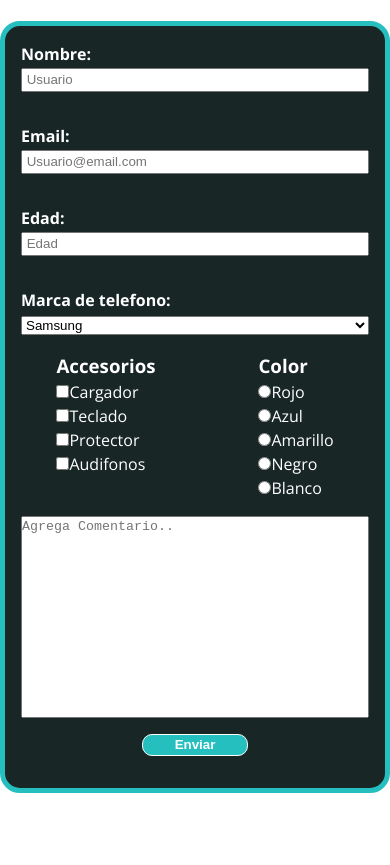
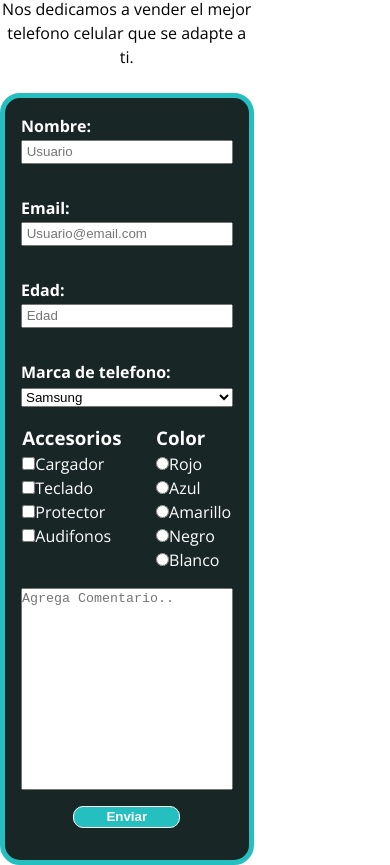
Before and after one commit to dandanidanm/prueba-formulario, a plain HTML site: page index.html in a window 390 px wide. Shown: the part 99-964 px from the top of the page. Before the commit the page ends 892 px from the top, so only its background shows below. Drawn offline with nearby package versions, Linux system fonts and the light colour scheme.

Commit message:
agregando mediaquerie

```diff
--- a/style.css
+++ b/style.css
@@ -96,3 +96,15 @@ html {
  h1, p {
    text-align: center;
  }
+
+ @media screen and (max-width: 800px)
+{
+  #survey-form {
+  width: 65%;
+  height: auto;}
+
+  h1, p {
+    text-align: center;
+    width: 65%;
+  }
+}
```
